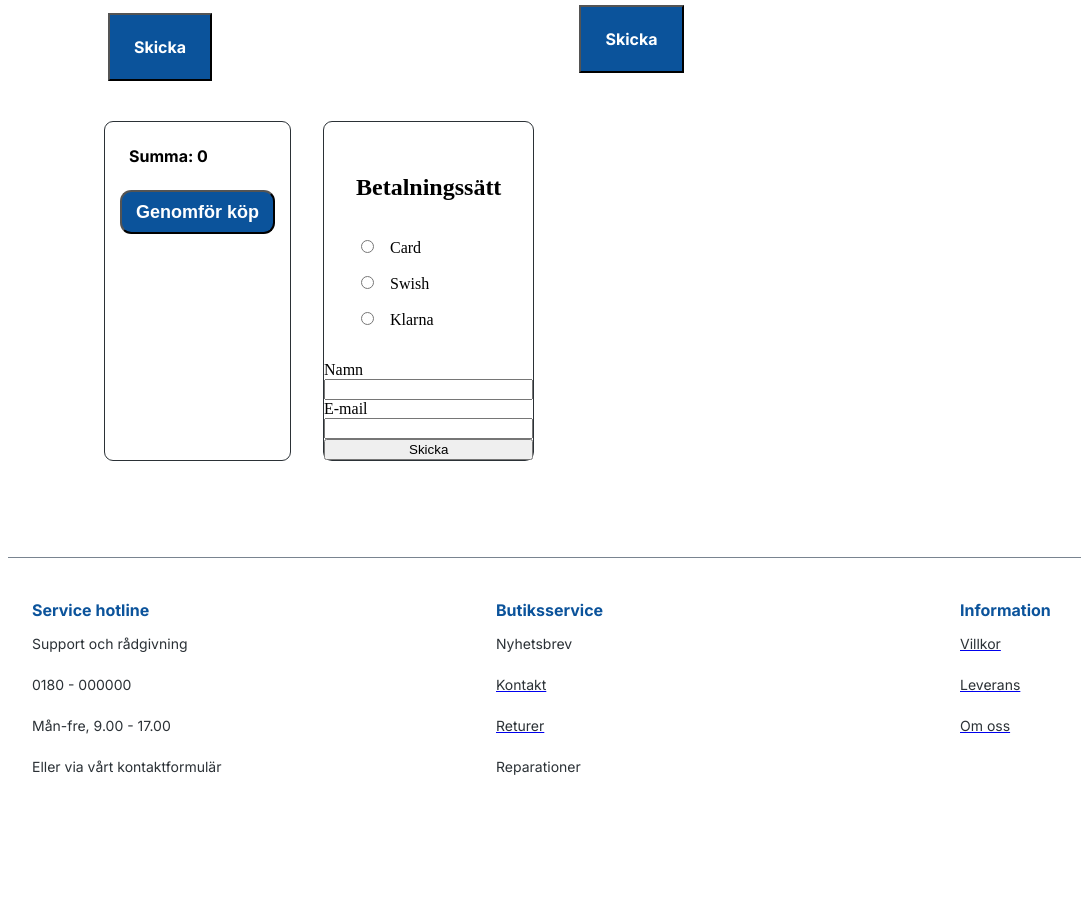
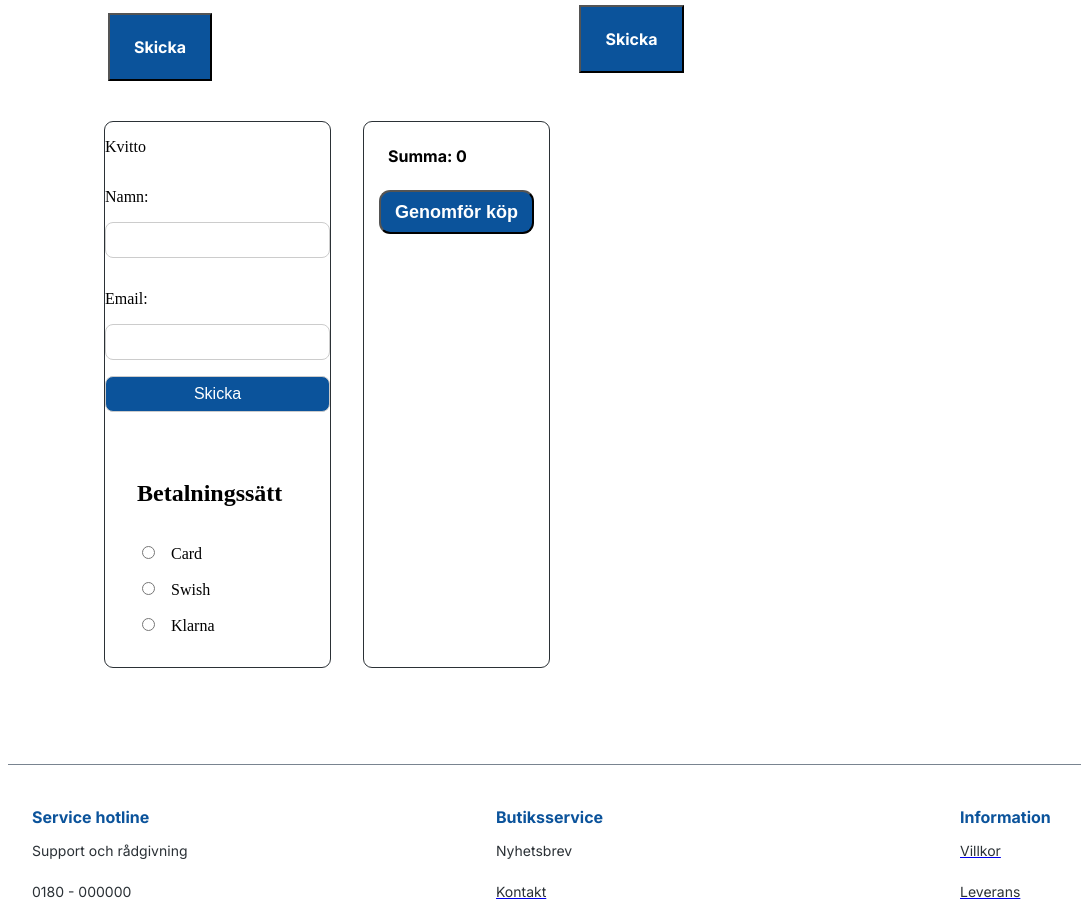
Before and after one commit to EmperorBlizzard/Frontend2Assignment, a React (Vite) app in the folder Frontend2Assignment/: page /checkoutpage in a window 1280 px wide. Shown: the part 840-1758 px from the top of the page, without its empty margins (8-1089 px from the left). Before the commit the page ends 1665 px from the top, so only its background shows below. Built offline with nearby package versions, Linux system fonts and the light colour scheme.

Commit message:
minor changes

```diff
--- a/Frontend2Assignment/src/MailService/ReceiptService.jsx
+++ b/Frontend2Assignment/src/MailService/ReceiptService.jsx
@@ -5,7 +5,37 @@ import styled from "styled-components";
 const StyledForm = styled.form`
 	display: flex;
 	flex-direction: column;
+
+  label {
+    margin-bottom: 1rem;
+  }
+
+  input[type="text"],
+  input[type="email"],
+  input[type="submit"] {
+    padding: 0.5rem;
+    margin-bottom: 1rem;
+    border: 1px solid #ccc;
+    border-radius: 0.5rem;
+    font-size: 1rem;
+
+    &:focus {
+      outline: none;
+      border-color: #0b539b; /* Example color, change as needed */
+    }
+  }
+
+  input[type="submit"] {
+    background-color: #0b539b;
+    color: #fff;
+    cursor: pointer;
+
+    &:hover {
+      background-color: #2b3136;
+    }
+  }
 `;
+
 
 const ReceiptService = () => {
   const form = useRef();
@@ -38,9 +68,10 @@ const ReceiptService = () => {
   return (
     <>
       <StyledForm ref={form} onSubmit={sendEmail}>
-        <label>Namn</label>
+        <p>Kvitto</p>
+        <p>Namn:</p>
         <input type="text" name="user_name" />
-        <label>E-mail</label>
+        <p>Email:</p>
         <input type="email" name="user_email" />
         <input type="submit" value="Skicka" />
       </StyledForm>
--- a/Frontend2Assignment/src/Pages/CheckoutPage.jsx
+++ b/Frontend2Assignment/src/Pages/CheckoutPage.jsx
@@ -95,6 +95,11 @@ const CheckOutPage = () => {
           <ShippingAddress />
           </StyledFormWrapper>
 
+           <StyledPayment>
+           <ReceiptService />
+          <PaymentMethod />
+        </StyledPayment>
+
         <StyledMapping>
           <Mapping />
           <p>Summa: {totalPrice}</p>
@@ -102,11 +107,7 @@ const CheckOutPage = () => {
         </StyledMapping>
 
 
-        <StyledPayment>
-          <PaymentMethod />
-          <ReceiptService />
 
-        </StyledPayment>
       </StyledCheckout>
 
 
```
